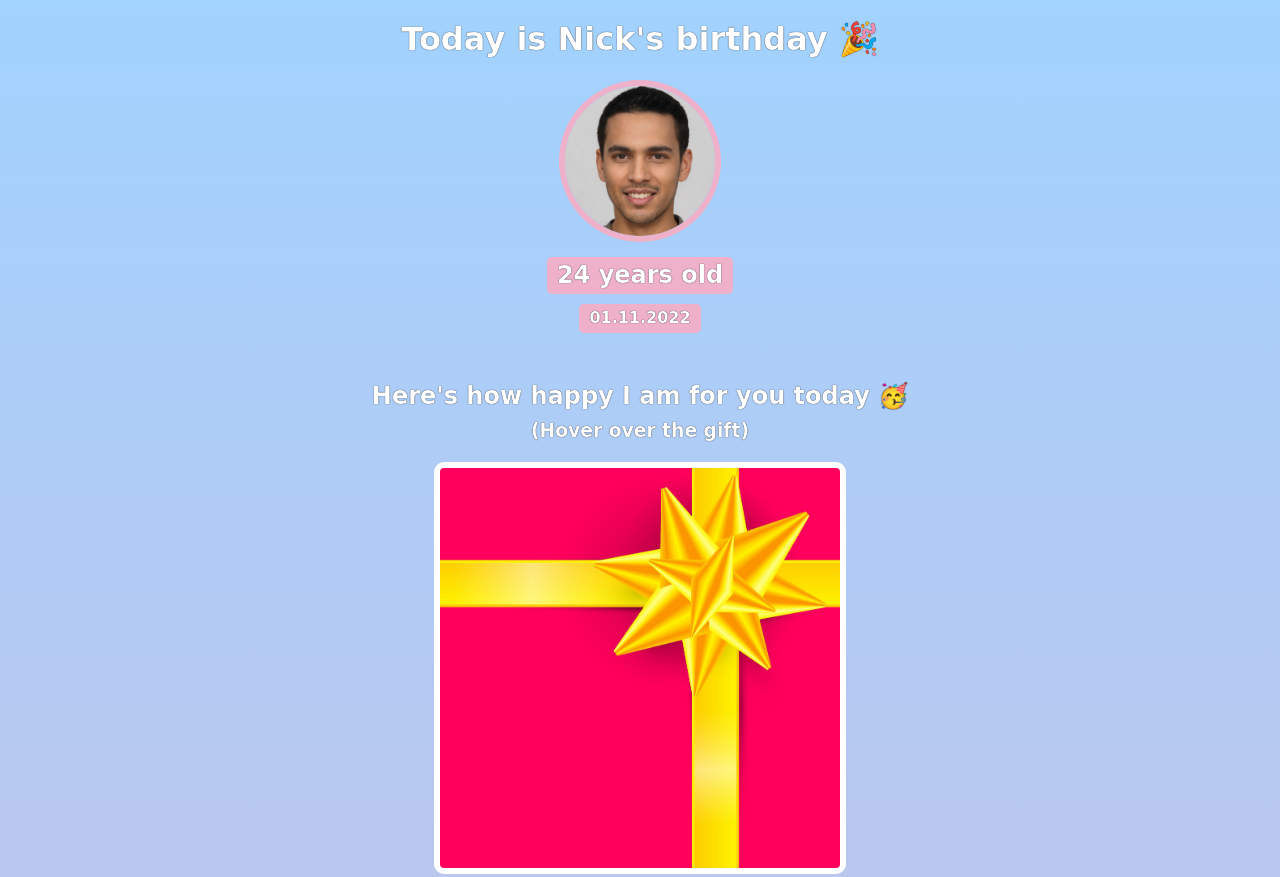
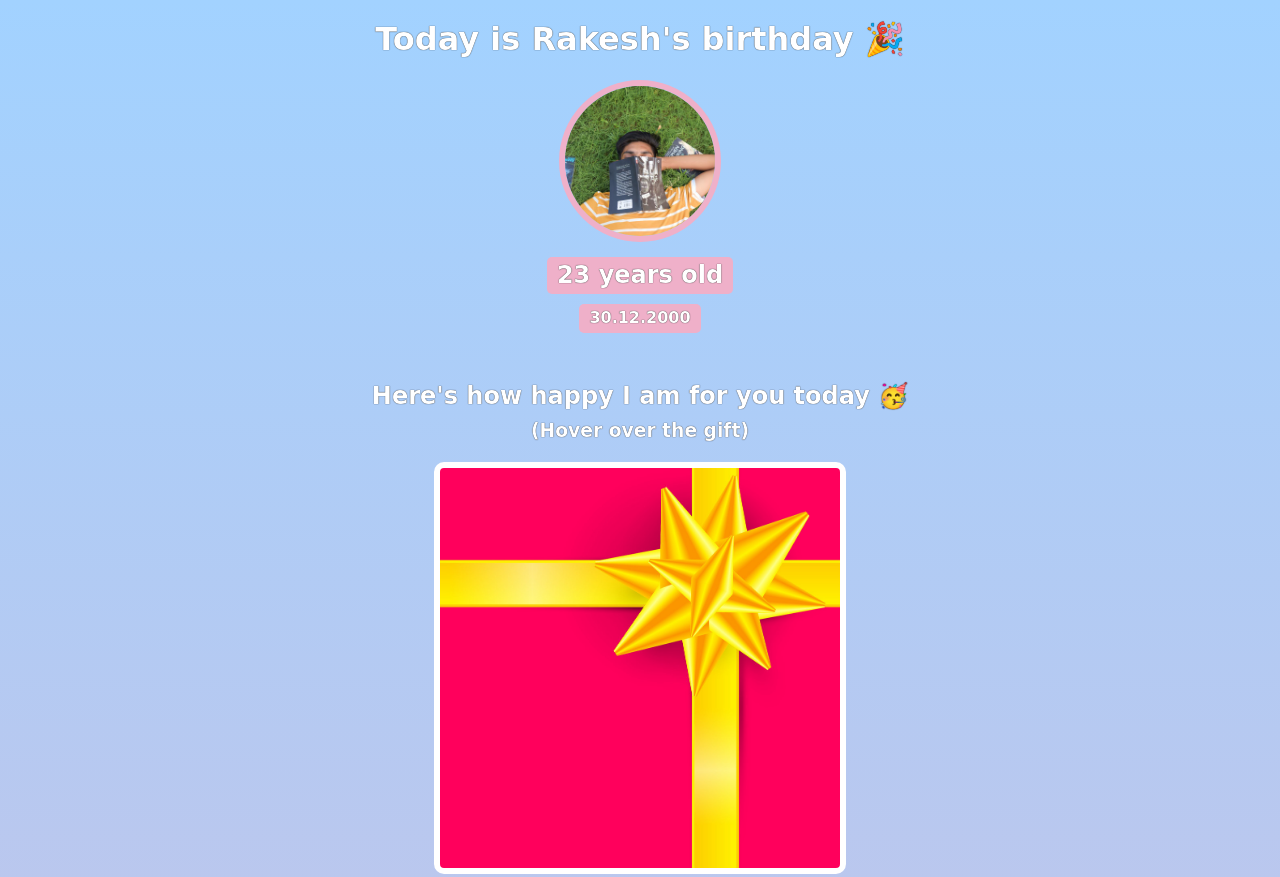
Before and after one commit to kdiscoding/bday-site, a website built with Vite: page index.html in a window 1280 px wide. Shown: the top 877 px of the page. Built offline with nearby package versions, Linux system fonts and the light colour scheme; a web font is replaced by a local one.

Commit message:
change name, age and date

```diff
--- a/index.html
+++ b/index.html
@@ -7,10 +7,10 @@
     </head>
     <body>
         <div id="header">
-            <h1>Today is Nick's birthday 🎉</h1>
-            <img id="bff-img" src="images/nick.jpg">
-            <h2 id="bday-age">24 years old</h2>
-            <h4 id="bday-date">01.11.2022</h4>
+            <h1>Today is Rakesh's birthday 🎉</h1>
+            <img id="bff-img" src="images/rk.jpg">
+            <h2 id="bday-age">23 years old</h2>
+            <h4 id="bday-date">30.12.2000</h4>
         </div>
 
         <div class="gift-section">
```
Also changed, not shown: images/rk.jpg (added).
